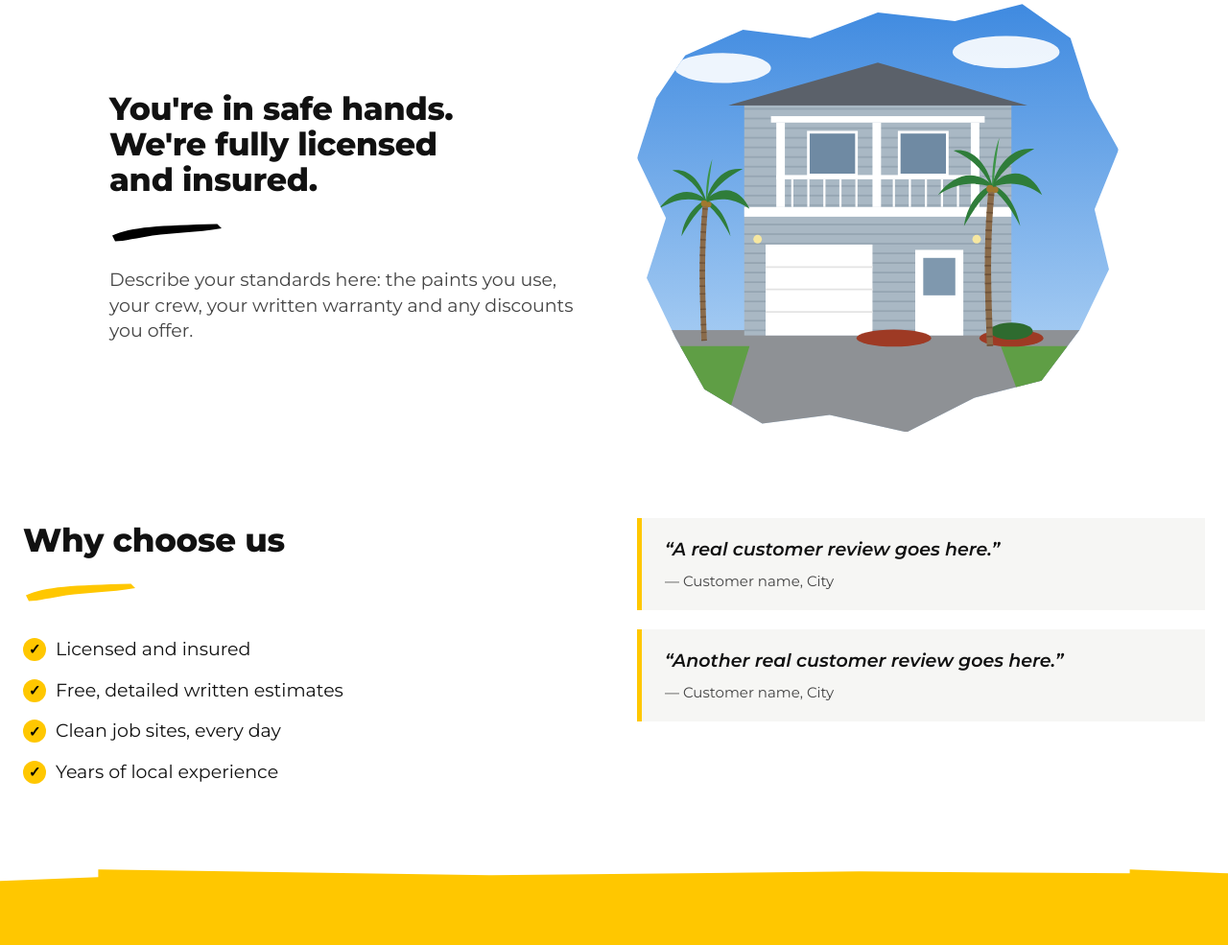
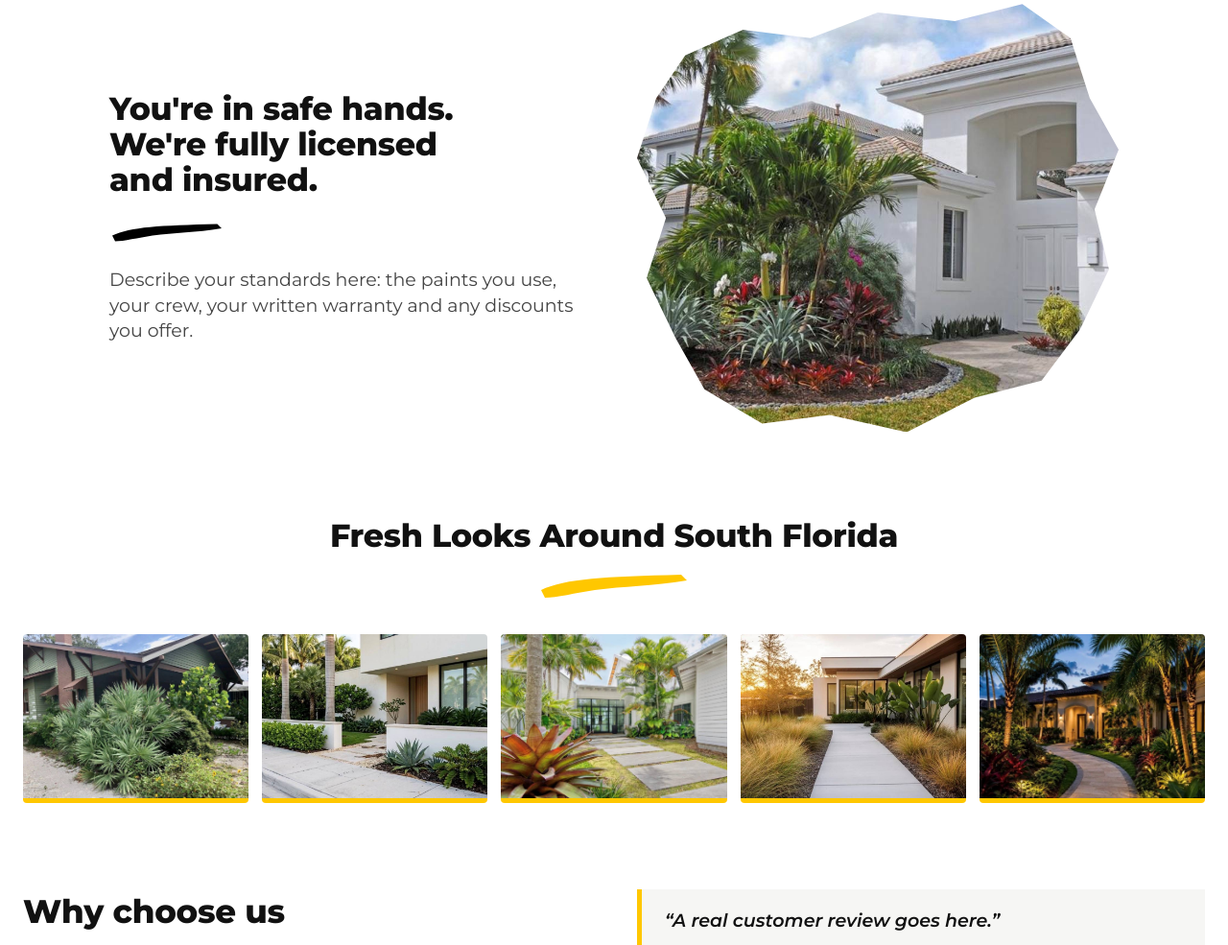
Before and after one commit to emi1yb0ck/boxx-painting-website, a plain HTML site: page index.html in a window 1280 px wide. Shown: the part 1815-2800 px from the top of the page at 96% size. Drawn offline with Linux system fonts and the light colour scheme.

Commit message:
Add Photos

```diff
--- a/index.html
+++ b/index.html
@@ -71,7 +71,7 @@
       <a href="#estimate" class="btn">Get a Free Estimate</a>
     </div>
     <div class="hero-image">
-      <img src="images/hero.svg" alt="A freshly painted home">
+      <img src="images/hero-home.jpg" alt="A cream-colored South Florida home with a paver driveway and tropical landscaping" width="1100" height="702">
     </div>
   </section>
 
@@ -127,7 +127,7 @@
   <!-- ===== SERVICE AREA ===== -->
   <section class="split split-left" id="about">
     <div class="split-image bleed-left">
-      <img src="images/room.svg" alt="A freshly painted interior room">
+      <img src="images/yellow-home.jpg" alt="A bright yellow home with white trim behind a large oak tree" width="1099" height="1100" loading="lazy">
     </div>
     <div class="split-text">
       <h2>We Proudly Serve the<br>Tri-County Area</h2>
@@ -148,7 +148,20 @@
       <p>Describe your standards here: the paints you use, your crew, your written warranty and any discounts you offer.</p>
     </div>
     <div class="split-image blob">
-      <img src="images/house2.svg" alt="A recently painted two-story home">
+      <img src="images/white-home.jpg" alt="A white two-story home with a tile roof and palm trees" width="1100" height="716" loading="lazy">
+    </div>
+  </section>
+
+  <!-- ===== PHOTO GALLERY ===== -->
+  <section class="gallery" id="gallery">
+    <h2>Fresh Looks Around South Florida</h2>
+    <svg class="brush-line" viewBox="0 0 160 40" aria-hidden="true"><path d="M4 26 C30 14 70 12 150 10 L156 16 C120 22 90 22 60 26 C40 29 20 34 8 34 Z"/></svg>
+    <div class="gallery-grid">
+      <img src="images/gallery-01.jpg" alt="A sage green craftsman bungalow with brown trim" loading="lazy" width="1100" height="814">
+      <img src="images/gallery-03.jpg" alt="A modern white stucco home with a low garden wall" loading="lazy" width="1100" height="605">
+      <img src="images/gallery-04.jpg" alt="A white board-and-batten home with black-framed glass doors" loading="lazy" width="1100" height="713">
+      <img src="images/gallery-05.jpg" alt="A modern white home with a walkway at sunset" loading="lazy" width="1100" height="597">
+      <img src="images/gallery-08.jpg" alt="A cream-colored home lit up at dusk with a palm-lined path" loading="lazy" width="1100" height="1095">
     </div>
   </section>
 
--- a/styles.css
+++ b/styles.css
@@ -151,6 +151,20 @@ blockquote cite { display: block; margin-top: 8px; font-size: 15px; font-style:
     98% 62%, 92% 76%, 84% 88%, 70% 92%, 56% 100%, 40% 96%, 26% 98%, 14% 90%, 8% 78%, 2% 64%, 6% 50%, 0% 36%, 4% 22%);
 }
 
+/* Let the aspect-ratio rules above control photo height */
+.hero-image img, .bleed-left img, .blob img { height: auto; }
+
+/* ===== PHOTO GALLERY ===== */
+.gallery { max-width: var(--max); margin: 0 auto; padding: 0 24px 90px; text-align: center; }
+.gallery h2 { font-size: clamp(26px, 2.6vw, 34px); line-height: 1.1; }
+.gallery .brush-line { margin: 12px auto 32px; }
+.gallery-grid { display: grid; grid-template-columns: repeat(5, 1fr); gap: 14px; }
+.gallery-grid img {
+  width: 100%; height: auto; aspect-ratio: 4 / 3; object-fit: cover; border-radius: 4px;
+  border-bottom: 5px solid var(--yellow); transition: transform .25s;
+}
+.gallery-grid img:hover { transform: scale(1.03); }
+
 /* ===== YELLOW CTA BAND ===== */
 .cta-band {
   background: var(--yellow); padding: 90px 24px;
@@ -275,6 +289,9 @@ blockquote cite { display: block; margin-top: 8px; font-size: 15px; font-style:
   .bleed-left { margin-left: -16px; }
   .foot-links { border-left: 0; padding-left: 0; }
   .about { grid-template-columns: 1fr; padding: 0 16px 60px; }
+  .gallery { padding: 0 16px 60px; }
+  .gallery-grid { grid-template-columns: repeat(2, 1fr); gap: 10px; }
+  .gallery-grid img:first-child { grid-column: 1 / -1; aspect-ratio: 16 / 9; }
   .site-footer { grid-template-columns: 1fr; }
   .calc-splash { display: none; }
   .site-header { padding: 0 16px; }
```
Also changed, not shown: images/gallery-01.jpg (added), images/gallery-03.jpg (added), images/gallery-04.jpg (added), images/gallery-05.jpg (added), images/gallery-08.jpg (added), images/hero-home.jpg (added), images/white-home.jpg (added), images/yellow-home.jpg (added).
